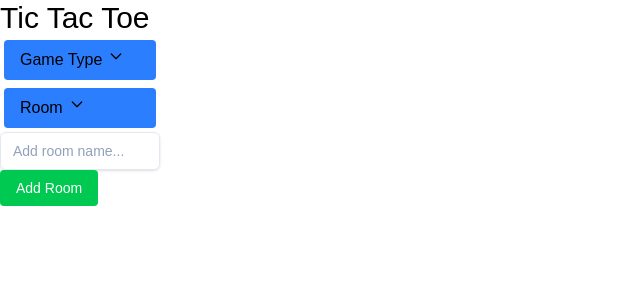
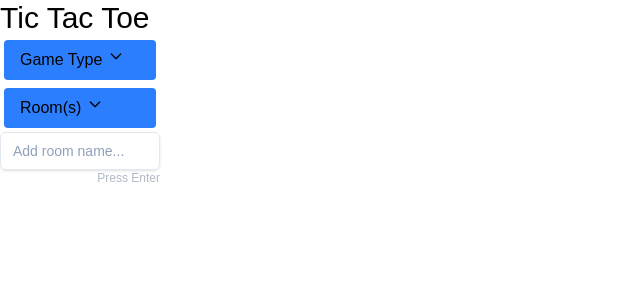
Before and after one commit to pmanni02/local-multiplayer-tic-tac-toe, a Next.js app in the folder apps/web/: page / in a window 1280 px wide. Shown: the top 300 px of the page, without its empty margins (0-640 px from the left). Built offline with nearby package versions, Linux system fonts and the light colour scheme.

Commit message:
update rooms dropdown and add room button styles

```diff
--- a/apps/web/app/page.tsx
+++ b/apps/web/app/page.tsx
@@ -1,5 +1,5 @@
 "use client";
-import React, { useEffect, useState } from "react";
+import React, { useState } from "react";
 import Link from "next/link";
 
 export default function Page() {
@@ -14,6 +14,8 @@ export default function Page() {
     <>
       <div>
         <h1 className="text-3xl">Tic Tac Toe</h1>
+
+        {/* GAME TYPE */}
         <details className="dropdown w-40">
           <summary className="flex flex-row btn-primary m-1 list-none bg-blue-500 hover:bg-blue-700 py-2 px-4 rounded">
             Game Type
@@ -40,9 +42,10 @@ export default function Page() {
           </ul>
         </details>
 
+        {/* ROOM(S) */}
         <details className="dropdown w-40">
           <summary className="flex flex-row btn-primary m-1 list-none bg-blue-500 hover:bg-blue-700 py-2 px-4 rounded">
-            Room
+            Room(s)
             <svg
               className="w-4 h-4 ms-1.5 -me-0.5"
               aria-hidden="true"
@@ -60,32 +63,41 @@ export default function Page() {
             </svg>
           </summary>
           <ul className="menu dropdown-content rounded-box z-1 p-2 shadow-sm">
-            <Link className="" href="/game">
-              {/* <li>Regular</li> */}
-            </Link>
+            {
+              rooms.map((room, index) => {
+                return <li key={index}>{room}</li>
+              })
+            }
           </ul>
         </details>
 
-        <div className="w-40">
-          <form onSubmit={(e) => {
+        <div className="flex flex-col w-40">
+          <form
+            className="flex flex-col"
+            id="roomInput"
+            onSubmit={(e) => {
               e.preventDefault();
               const target = e.target as typeof e.target & {
                 addRoom: { value: string }
               };
-            const name = target.addRoom.value
-            const myRooms = [...rooms, name]
+              const newRoom = target.addRoom.value;
+              console.log('newRoom', newRoom)
+
+              const roomsCopy = rooms.slice()
+              if (!roomsCopy.includes(newRoom)) {
+                const myRooms = [...rooms, newRoom]
                 setRooms(myRooms)
+              }
+
+              const form = document.getElementById('roomInput') as HTMLFormElement
+              form.reset()
             }}>
             <input
               name="addRoom"
               className="w-full bg-transparent placeholder:text-slate-400 text-slate-700 text-sm border border-slate-200 rounded-md px-3 py-2 transition duration-300 ease focus:outline-none focus:border-slate-400 hover:border-slate-300 shadow-sm focus:shadow"
               placeholder="Add room name..."
             />
-            <button
-              type="submit"
-              className="text-white text-sm bg-green-500 py-2 px-4 rounded"
-            >Add Room
-            </button>
+            <p className="flex label text-xs justify-end-safe text-slate-500/50">Press Enter</p>
           </form>
 
         </div>
```
Lines whose indentation alone changed are shown as unchanged.
